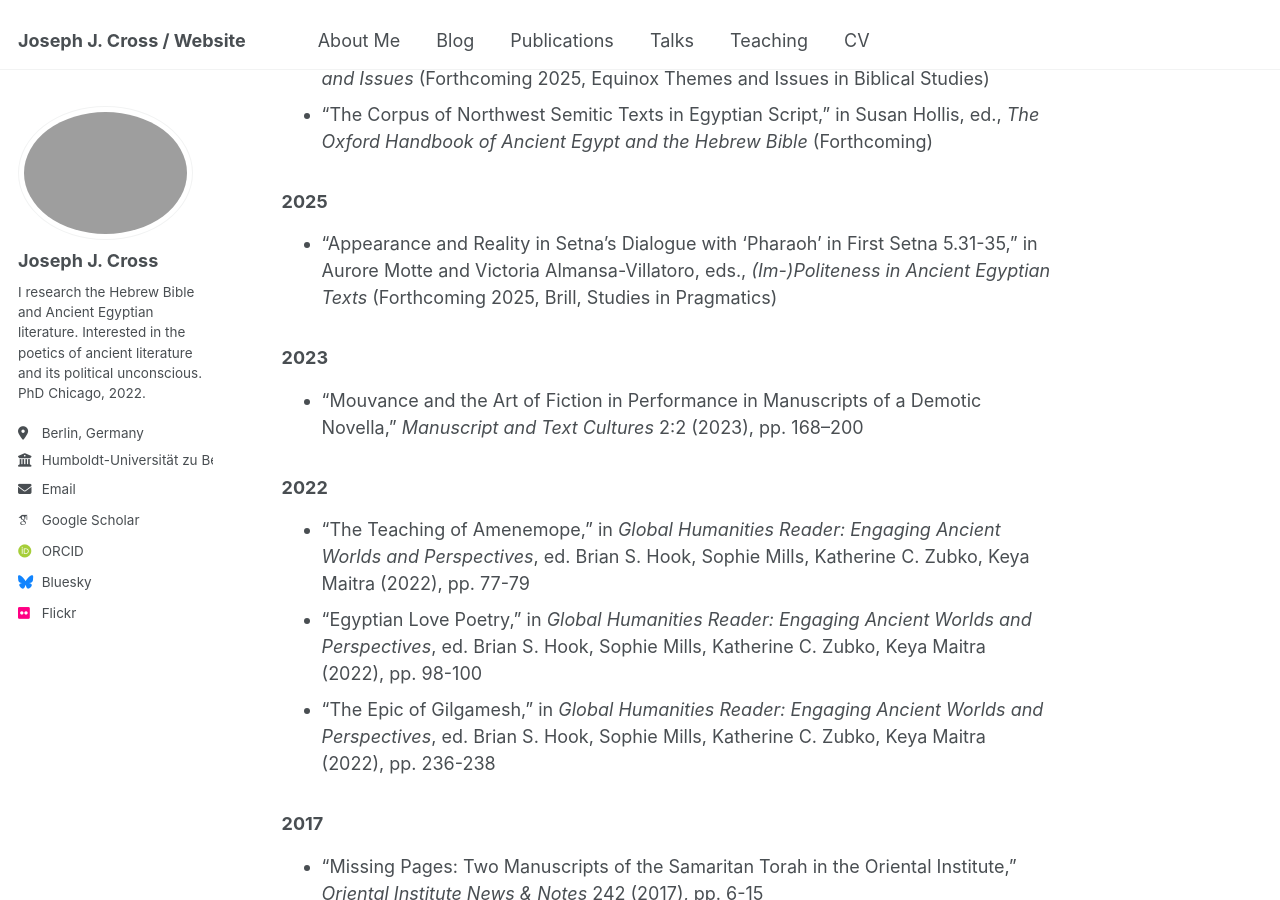
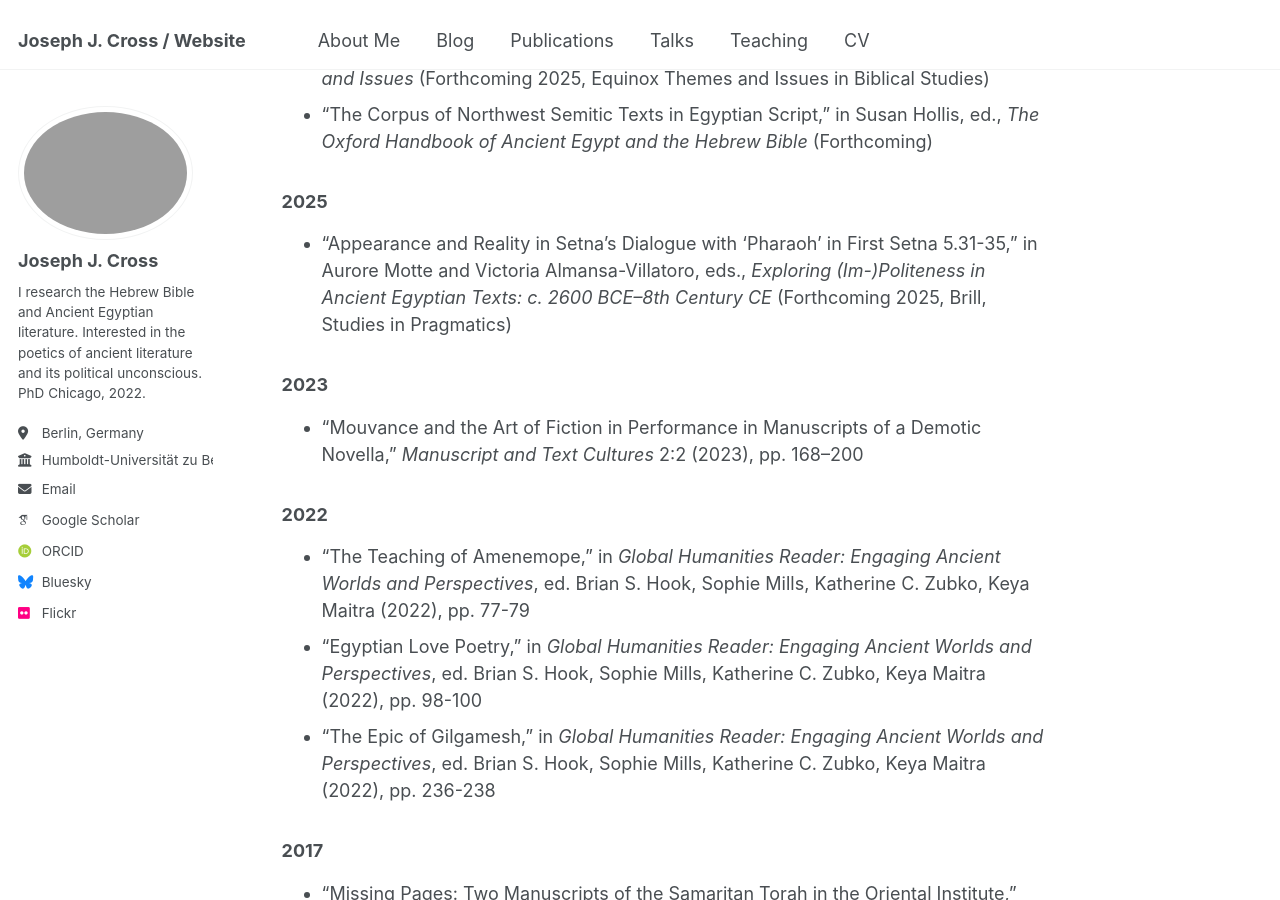
Before and after one commit to josephjcross/josephjcross.github.io, a Jekyll site: the page built from _publications/publications.md, in a window 1280 px wide and 900 px high, scrolled down 544 px. Built offline with Jekyll 4.4.1, drawn with Linux system fonts in a browser that asks for light colours; some web fonts are replaced.

Commit message:
Update publications.md

```diff
--- a/_publications/publications.md
+++ b/_publications/publications.md
@@ -17,7 +17,7 @@ author_profile: true
 
 ### 2025
 
-* “Appearance and Reality in Setna’s Dialogue with ‘Pharaoh’ in First Setna 5.31-35,” in Aurore Motte and Victoria Almansa-Villatoro, eds., *(Im-)Politeness in Ancient Egyptian Texts* (Forthcoming 2025, Brill, Studies in Pragmatics)
+* “Appearance and Reality in Setna’s Dialogue with ‘Pharaoh’ in First Setna 5.31-35,” in Aurore Motte and Victoria Almansa-Villatoro, eds., *Exploring (Im-)Politeness in Ancient Egyptian Texts: c. 2600 BCE–8th Century CE* (Forthcoming 2025, Brill, Studies in Pragmatics)
 
 ### 2023
 
```
